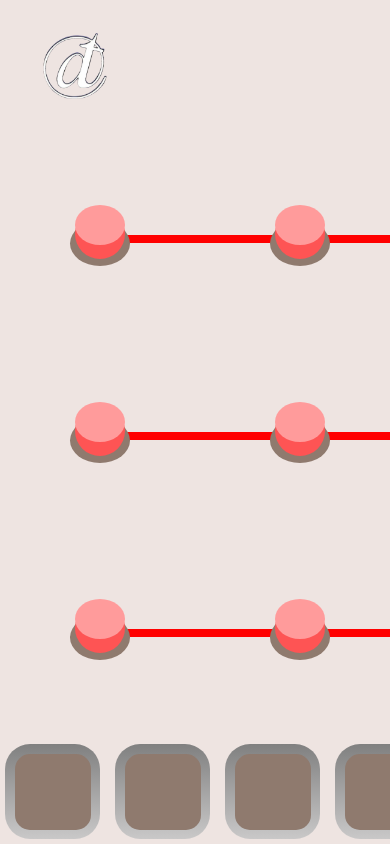
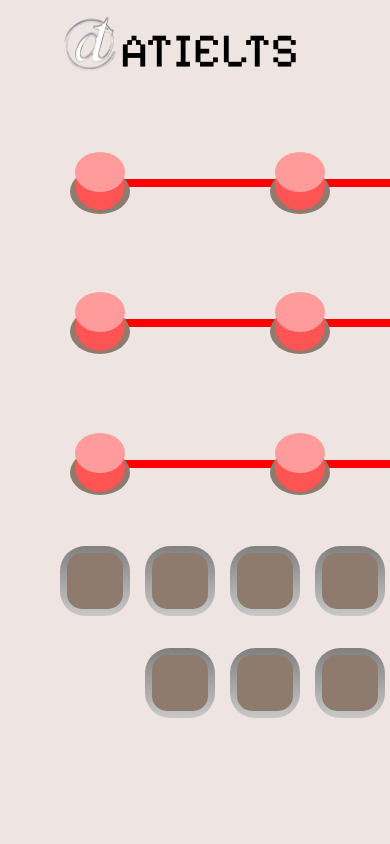
Before and after one commit to Erkhembileg0803/AtIelts, a React (Create React App) app: page /play in a window 390 px wide. Built offline with nearby package versions, Linux system fonts and the light colour scheme.

Commit message:
buttons levels

```diff
--- a/src/pages/playpage.jsx
+++ b/src/pages/playpage.jsx
@@ -2,9 +2,35 @@ import '../styles/playpage.css'
 import MenuButton from '../components/Menubutton'
 import Logo from '../assets/logo.png'
 import Level from '../components/level'
-import { useEffect, useRef } from 'react'
+import { useEffect, useRef, useState } from 'react'
+import { Link } from 'react-router-dom'
 export default function Islands(){
     const containerRef = useRef(null);
+    const [isMouseDown, setIsMouseDown] = useState(false);
+    const [startX, setStartX] = useState(0)
+    const [scrollLeft, setScrollLeft] = useState(0)
+
+ const HandleMouseDown =(e) => {
+    setIsMouseDown(true);
+    setStartX(e.pageX - - containerRef.current.offsetLeft);
+    setScrollLeft(containerRef.current.scrollLeft)
+ }
+
+ const HandleMouseLeave =(e) => {
+    setIsMouseDown(false)
+ }
+
+ const HandleMouseUp =(e) => {
+    setIsMouseDown(false)
+ }
+
+ const HandleMouseMove =(e) => {
+    if(!isMouseDown) return;
+    e.preventDefault();
+    const x = e.pageX - containerRef.current.offsetLeft;
+    const walk = (x-startX)*2;
+    containerRef.current.scrollLeft = scrollLeft - walk;
+ }
  useEffect(() => {
     const container = containerRef.current;
     const handleWheel = (e) => {
@@ -23,8 +49,13 @@ export default function Islands(){
     return <>
 
         <div className="playpage">
-                <img src={Logo} alt="" className='logo'/>
-                <div className="skillsContainer"ref={containerRef}>
+                <span  className='logo'><Link to='/'><img src={Logo} alt=""/>ATIELTS</Link></span>
+                <div className="skillsContainer"ref={containerRef}
+                onMouseDown={HandleMouseDown}
+                onMouseLeave={HandleMouseLeave}
+                onMouseUp={HandleMouseUp}
+                onMouseMove={HandleMouseMove}
+                >
                     <Level length="9" skill="Listening"/>
                     <Level length="11" skill="Reading"/>
                     <Level length="10" skill="Writing"/>
--- a/src/styles/level.css
+++ b/src/styles/level.css
@@ -1,7 +1,7 @@
 .skill{
     display: grid;
     justify-content: space-around;
-    grid-template-columns: repeat(12, 200px);
+    grid-template-columns: repeat(13, 200px);
     width: 100%;
 }
 
--- a/src/styles/menubutton.css
+++ b/src/styles/menubutton.css
@@ -41,3 +41,10 @@
     font-size: 4rem;
     color: var(--white);
 }
+
+@media only screen and (max-width:760px){
+    .menubutton{
+        height: 70px;
+        width: 70px;
+    }
+}
--- a/src/styles/playpage.css
+++ b/src/styles/playpage.css
@@ -3,13 +3,20 @@
     display: grid;
     grid-template-rows: 15% 1fr 15%;
     overflow-x: hidden;
-    overflow-y: hidden;
     background-color: #eee4e1;
-    scrollbar-color: transparent transparent;
 }
-.playpage .logo{
+.playpage .logo a{
     grid-row: 1;
-    width: 150px;
+    display: flex;
+    align-items: center;
+    font-size: 4rem;
+    color: black;
+    width: 20%;
+}
+.playpage .logo img{
+    width: 200px;
+    position: relative;
+    left: 50px;
 }
 .playpage .skillsContainer{
     grid-row: 2;
@@ -17,7 +24,9 @@
     grid-template-rows: 1fr 1fr 1fr;
     overflow-x: auto;
     user-select: none;
-
+    width: auto;
+    cursor: pointer;
+    scrollbar-color: transparent transparent;
 }
 .playpage nav{
     grid-row: 3;
@@ -27,3 +36,27 @@
     padding: 5px;
     gap: 15px;
 }
+
+@media only screen and (max-width:760px){
+    .playpage nav{
+        flex-wrap: wrap;
+        height: 200px;
+    }
+    .playpage .logo{
+        align-items: flex-start;
+    }
+    .playpage .logo img{
+        width: 120px;
+        left: 30px;
+    }
+    .playpage .logo a{
+        font-size: 3rem;
+        height: 100%;
+    }
+    .playpage{
+        grid-template-rows: 12% 50% 10%;
+    }
+    .playpage .skillsContainer{
+        height: 50vh;
+    }
+}
```
Also changed, not shown: 1 other file (tests, documents, lock files or other folders). Lines whose indentation alone changed are shown as unchanged.
